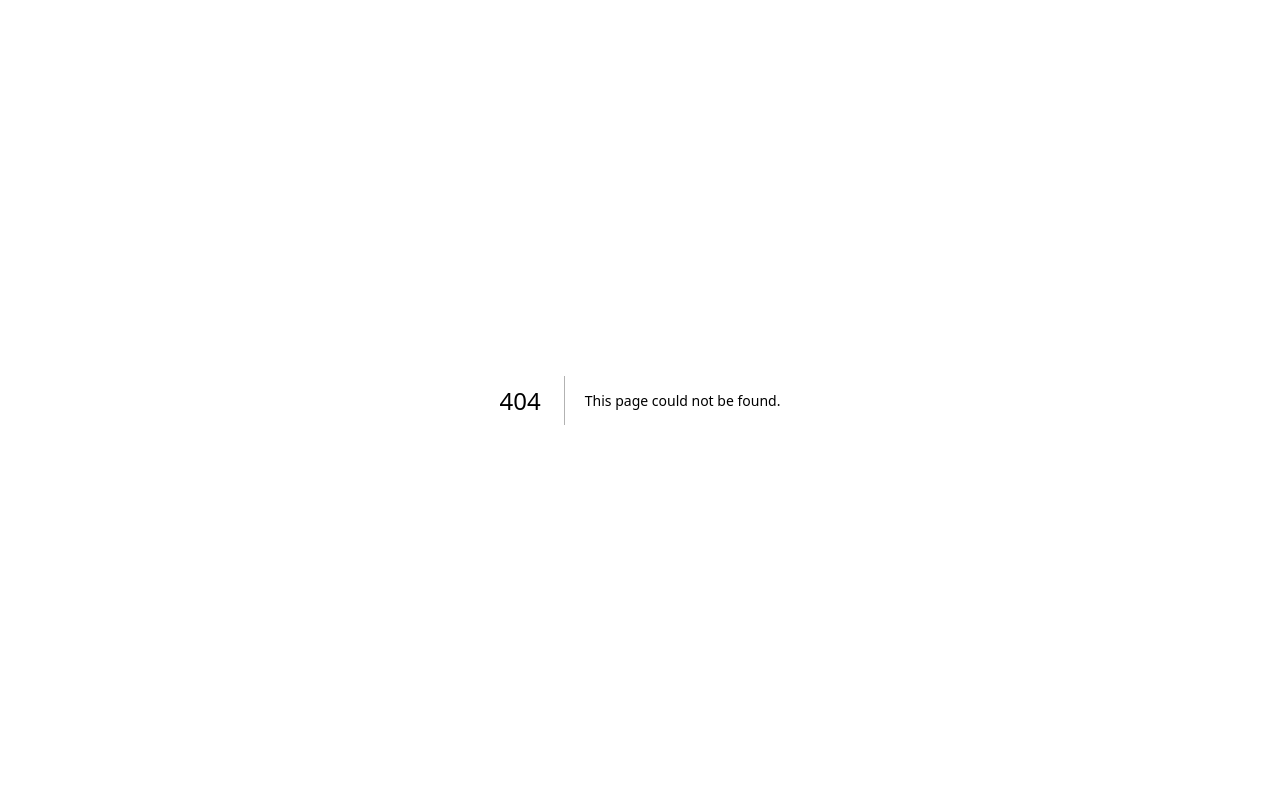
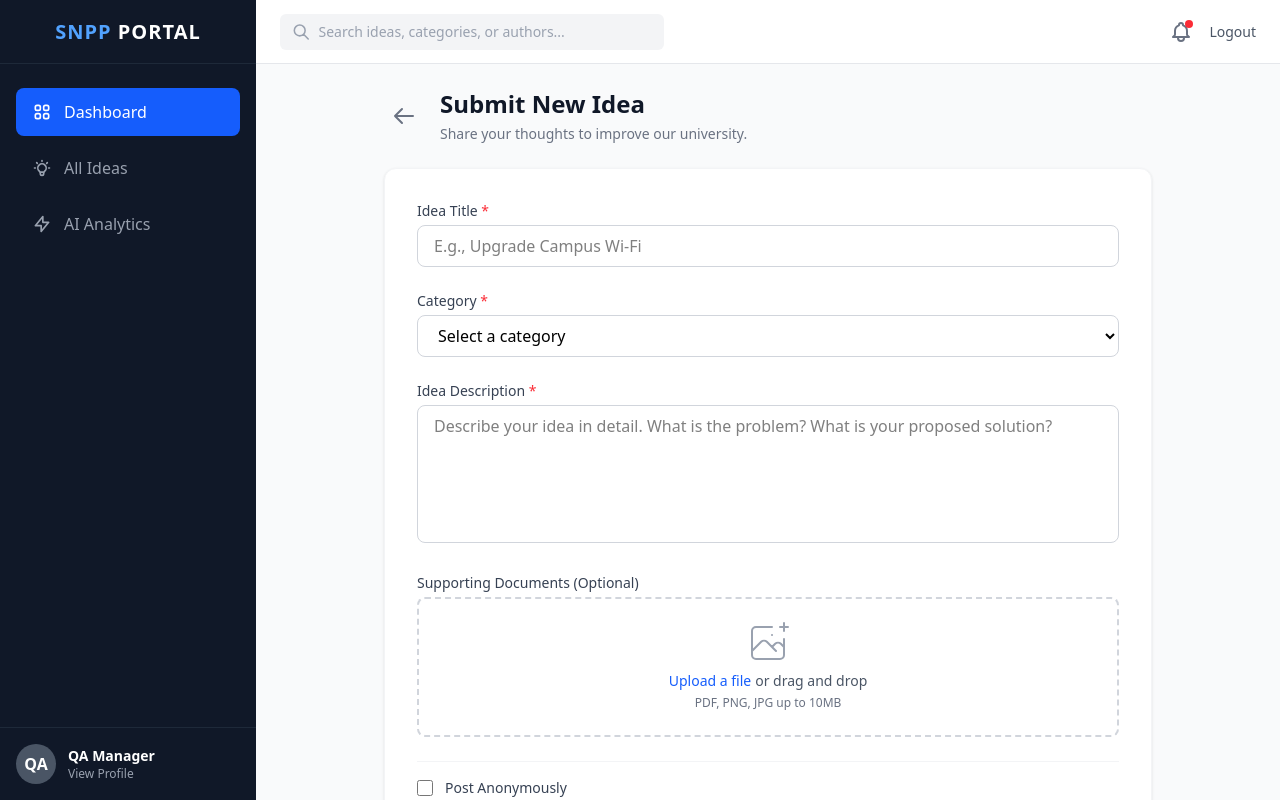
Before and after one commit to letrungmin/CMS-IdeaSystem, a Next.js app in the folder frontend/: page /ideas/new in a window 1280 px wide. Before the commit this address had no page. Built offline with nearby package versions, Linux system fonts and the light colour scheme.

Commit message:
feat(frontend): complete the user interface flow for viewing and submitting ideas.

```diff
--- /dev/null
+++ b/frontend/app/(admin)/ideas/new/page.tsx
@@ -0,0 +1,220 @@
+"use client";
+
+import React, { useState } from 'react';
+import { useRouter } from 'next/navigation';
+import Link from 'next/link';
+
+export default function SubmitIdeaPage() {
+  const router = useRouter();
+  const [isSubmitting, setIsSubmitting] = useState(false);
+  const [agreedToTerms, setAgreedToTerms] = useState(false);
+
+  // Form State
+  const [formData, setFormData] = useState({
+    title: '',
+    category: '',
+    content: '',
+    isAnonymous: false,
+  });
+
+  const handleSubmit = async (e: React.FormEvent) => {
+    e.preventDefault();
+    if (!agreedToTerms) {
+      alert("You must agree to the Terms and Conditions before submitting.");
+      return;
+    }
+
+    setIsSubmitting(true);
+
+    try {
+      // TODO: Call Spring Boot API to submit form data and upload file
+      // Example: await axiosClient.post('/ideas', formData);
+
+      // Simulating API network request
+      await new Promise(resolve => setTimeout(resolve, 1500));
+
+      console.log("Idea submitted successfully:", formData);
+      alert("Idea submitted successfully! AI is analyzing your content...");
+
+      // Redirect back to the Ideas feed
+      router.push('/ideas');
+    } catch (error) {
+      console.error("Failed to submit idea", error);
+      alert("An error occurred while submitting your idea.");
+    } finally {
+      setIsSubmitting(false);
+    }
+  };
+
+  const handleChange = (e: React.ChangeEvent<HTMLInputElement | HTMLTextAreaElement | HTMLSelectElement>) => {
+    const { name, value, type } = e.target as any;
+    const checked = (e.target as HTMLInputElement).checked;
+
+    setFormData(prev => ({
+      ...prev,
+      [name]: type === 'checkbox' ? checked : value
+    }));
+  };
+
+  return (
+    <div className="max-w-3xl mx-auto space-y-6">
+
+      {/* Header with Back Button */}
+      <div className="flex items-center gap-4">
+        <Link href="/ideas" className="p-2 text-gray-500 hover:bg-gray-100 rounded-full transition">
+          <svg className="w-6 h-6" fill="none" stroke="currentColor" viewBox="0 0 24 24"><path strokeLinecap="round" strokeLinejoin="round" strokeWidth="2" d="M10 19l-7-7m0 0l7-7m-7 7h18"></path></svg>
+        </Link>
+        <div>
+          <h1 className="text-2xl font-bold text-gray-900">Submit New Idea</h1>
+          <p className="text-sm text-gray-500 mt-1">Share your thoughts to improve our university.</p>
+        </div>
+      </div>
+
+      {/* Main Form Card */}
+      <div className="bg-white p-8 rounded-xl shadow-sm border border-gray-100">
+        <form onSubmit={handleSubmit} className="space-y-6">
+
+          {/* Title Input */}
+          <div>
+            <label htmlFor="title" className="block text-sm font-medium text-gray-700 mb-1">
+              Idea Title <span className="text-red-500">*</span>
+            </label>
+            <input
+              type="text"
+              id="title"
+              name="title"
+              required
+              value={formData.title}
+              onChange={handleChange}
+              placeholder="E.g., Upgrade Campus Wi-Fi"
+              className="w-full px-4 py-2 border border-gray-300 rounded-lg focus:ring-2 focus:ring-blue-500 focus:border-blue-500 outline-none transition"
+            />
+          </div>
+
+          {/* Category Selection */}
+          <div>
+            <label htmlFor="category" className="block text-sm font-medium text-gray-700 mb-1">
+              Category <span className="text-red-500">*</span>
+            </label>
+            <select
+              id="category"
+              name="category"
+              required
+              value={formData.category}
+              onChange={handleChange}
+              className="w-full px-4 py-2 border border-gray-300 rounded-lg focus:ring-2 focus:ring-blue-500 focus:border-blue-500 outline-none transition bg-white"
+            >
+              <option value="" disabled>Select a category</option>
+              <option value="infrastructure">Infrastructure & Facilities</option>
+              <option value="academic">Academic & Curriculum</option>
+              <option value="student_life">Student Life & Events</option>
+              <option value="canteen">Food & Beverage (Canteen)</option>
+              <option value="other">Other</option>
+            </select>
+          </div>
+
+          {/* Content Textarea */}
+          <div>
+            <label htmlFor="content" className="block text-sm font-medium text-gray-700 mb-1">
+              Idea Description <span className="text-red-500">*</span>
+            </label>
+            <textarea
+              id="content"
+              name="content"
+              required
+              rows={5}
+              value={formData.content}
+              onChange={handleChange}
+              placeholder="Describe your idea in detail. What is the problem? What is your proposed solution?"
+              className="w-full px-4 py-2 border border-gray-300 rounded-lg focus:ring-2 focus:ring-blue-500 focus:border-blue-500 outline-none transition resize-none"
+            />
+          </div>
+
+          {/* File Upload (Optional) */}
+          <div>
+            <label className="block text-sm font-medium text-gray-700 mb-1">
+              Supporting Documents (Optional)
+            </label>
+            <div className="mt-1 flex justify-center px-6 pt-5 pb-6 border-2 border-gray-300 border-dashed rounded-lg hover:bg-gray-50 transition cursor-pointer">
+              <div className="space-y-1 text-center">
+                <svg className="mx-auto h-12 w-12 text-gray-400" stroke="currentColor" fill="none" viewBox="0 0 48 48" aria-hidden="true">
+                  <path d="M28 8H12a4 4 0 00-4 4v20m32-12v8m0 0v8a4 4 0 01-4 4H12a4 4 0 01-4-4v-4m32-4l-3.172-3.172a4 4 0 00-5.656 0L28 28M8 32l9.172-9.172a4 4 0 015.656 0L28 28m0 0l4 4m4-24h8m-4-4v8m-12 4h.02" strokeWidth="2" strokeLinecap="round" strokeLinejoin="round" />
+                </svg>
+                <div className="flex text-sm text-gray-600 justify-center">
+                  <label htmlFor="file-upload" className="relative cursor-pointer bg-white rounded-md font-medium text-blue-600 hover:text-blue-500 focus-within:outline-none focus-within:ring-2 focus-within:ring-offset-2 focus-within:ring-blue-500">
+                    <span>Upload a file</span>
+                    <input id="file-upload" name="file-upload" type="file" className="sr-only" />
+                  </label>
+                  <p className="pl-1">or drag and drop</p>
+                </div>
+                <p className="text-xs text-gray-500">PDF, PNG, JPG up to 10MB</p>
+              </div>
+            </div>
+          </div>
+
+          {/* Toggles & Checkboxes */}
+          <div className="space-y-4 pt-4 border-t border-gray-100">
+
+            {/* Anonymous Toggle */}
+            <div className="flex items-start">
+              <div className="flex items-center h-5">
+                <input
+                  id="isAnonymous"
+                  name="isAnonymous"
+                  type="checkbox"
+                  checked={formData.isAnonymous}
+                  onChange={handleChange}
+                  className="w-4 h-4 text-blue-600 border-gray-300 rounded focus:ring-blue-500"
+                />
+              </div>
+              <div className="ml-3 text-sm">
+                <label htmlFor="isAnonymous" className="font-medium text-gray-700">Post Anonymously</label>
+                <p className="text-gray-500">Your name will be hidden from other users, but QA Managers can still see it for audit purposes.</p>
+              </div>
+            </div>
+
+            {/* Terms and Conditions (Mandatory for the assignment) */}
+            <div className="flex items-start">
+              <div className="flex items-center h-5">
+                <input
+                  id="terms"
+                  name="terms"
+                  type="checkbox"
+                  required
+                  checked={agreedToTerms}
+                  onChange={(e) => setAgreedToTerms(e.target.checked)}
+                  className="w-4 h-4 text-blue-600 border-gray-300 rounded focus:ring-blue-500"
+                />
+              </div>
+              <div className="ml-3 text-sm">
+                <label htmlFor="terms" className="font-medium text-gray-700">
+                  I agree to the <a href="#" className="text-blue-600 hover:underline">Terms and Conditions</a> <span className="text-red-500">*</span>
+                </label>
+                <p className="text-gray-500">I confirm that this idea does not contain offensive language and complies with university guidelines.</p>
+              </div>
+            </div>
+          </div>
+
+          {/* Submit Actions */}
+          <div className="pt-4 flex justify-end gap-3">
+            <button
+              type="button"
+              onClick={() => router.push('/ideas')}
+              className="px-6 py-2 border border-gray-300 rounded-lg shadow-sm text-sm font-medium text-gray-700 bg-white hover:bg-gray-50 transition"
+            >
+              Cancel
+            </button>
+            <button
+              type="submit"
+              disabled={isSubmitting || !agreedToTerms}
+              className="px-6 py-2 border border-transparent rounded-lg shadow-sm text-sm font-medium text-white bg-blue-600 hover:bg-blue-700 focus:outline-none focus:ring-2 focus:ring-offset-2 focus:ring-blue-500 disabled:bg-blue-400 transition"
+            >
+              {isSubmitting ? 'Submitting...' : 'Submit Idea'}
+            </button>
+          </div>
+
+        </form>
+      </div>
+    </div>
+  );
+}
--- a/frontend/app/(admin)/ideas/page.tsx
+++ b/frontend/app/(admin)/ideas/page.tsx
@@ -1,6 +1,7 @@
 "use client";
 
 import React, { useState } from 'react';
+import Link from 'next/link';
 
 // Mock Data: Simulating ideas fetched from the Spring Boot backend
 const INITIAL_IDEAS = [
@@ -58,10 +59,17 @@ export default function IdeasPage() {
           <h1 className="text-2xl font-bold text-gray-900">Idea Repository</h1>
           <p className="text-sm text-gray-500 mt-1">Discover, vote, and comment on ideas from all departments.</p>
         </div>
-        <button className="px-5 py-2.5 bg-blue-600 text-white font-medium rounded-lg shadow-sm hover:bg-blue-700 transition flex items-center gap-2">
-          <svg className="w-5 h-5" fill="none" stroke="currentColor" viewBox="0 0 24 24"><path strokeLinecap="round" strokeLinejoin="round" strokeWidth="2" d="M12 4v16m8-8H4"></path></svg>
+
+        {/* LINK TO SUBMIT NEW IDEA PAGE */}
+        <Link
+          href="/ideas/new"
+          className="px-5 py-2.5 bg-blue-600 text-white font-medium rounded-lg shadow-sm hover:bg-blue-700 transition flex items-center gap-2"
+        >
+          <svg className="w-5 h-5" fill="none" stroke="currentColor" viewBox="0 0 24 24">
+            <path strokeLinecap="round" strokeLinejoin="round" strokeWidth="2" d="M12 4v16m8-8H4"></path>
+          </svg>
           Submit New Idea
-        </button>
+        </Link>
       </div>
 
       {/* Quick Filters */}
```
